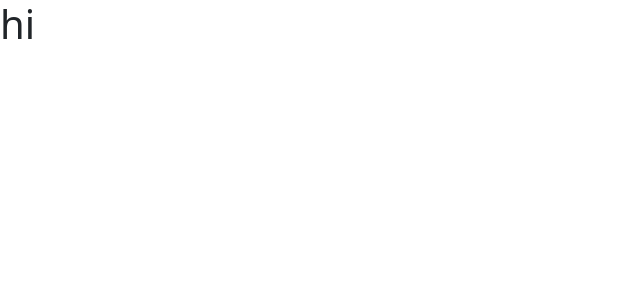
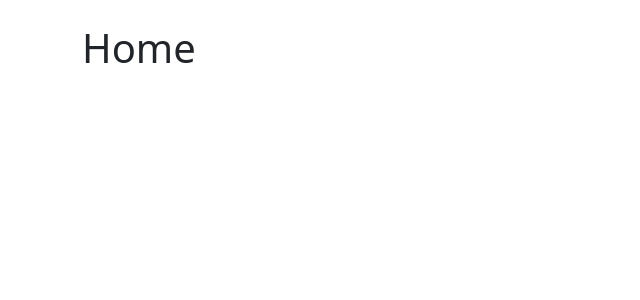
Before and after one commit to rezaGhoreyshiWeb/note-taking-app-ts-vite-react, a React (Vite) app: page / in a window 1280 px wide. Shown: the top 300 px of the page, without its empty margins (0-640 px from the left). Built offline with nearby package versions, Linux system fonts and the light colour scheme.

Commit message:
add routes

```diff
--- a/src/App.tsx
+++ b/src/App.tsx
@@ -1,12 +1,21 @@
 import "bootstrap/dist/css/bootstrap.min.css";
-import './App.css'
+import { Container } from "react-bootstrap";
+import { Navigate, Route, Routes } from "react-router-dom";
 
 function App() {
-
-
   return (
-   <h1>hi</h1>
-  )
+    <Container className="my-4">
+      <Routes>
+        <Route path="/" element={<h1>Home</h1>} />
+        <Route path="/new" element={<h1>New</h1>} />
+        <Route path="/:id">
+          <Route index element={<h1>show</h1>} />
+          <Route path="edit" element={<h1>Edit</h1>} />
+        </Route>
+        <Route path="*" element={<Navigate to="/" />} />
+      </Routes>
+    </Container>
+  );
 }
 
-export default App
+export default App;
--- a/src/main.tsx
+++ b/src/main.tsx
@@ -1,10 +1,13 @@
-import React from 'react'
-import ReactDOM from 'react-dom/client'
-import App from './App'
-import './index.css'
+import React from "react";
+import ReactDOM from "react-dom/client";
+import { BrowserRouter } from "react-router-dom";
+import App from "./App";
+import "./index.css";
 
-ReactDOM.createRoot(document.getElementById('root') as HTMLElement).render(
+ReactDOM.createRoot(document.getElementById("root") as HTMLElement).render(
   <React.StrictMode>
-    <App />
-  </React.StrictMode>,
-)
+    <BrowserRouter>
+      <App />
+    </BrowserRouter>
+  </React.StrictMode>
+);
```
